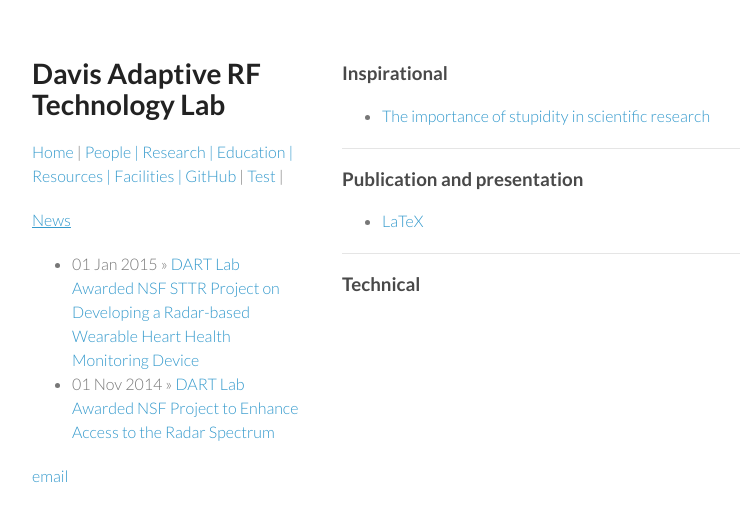
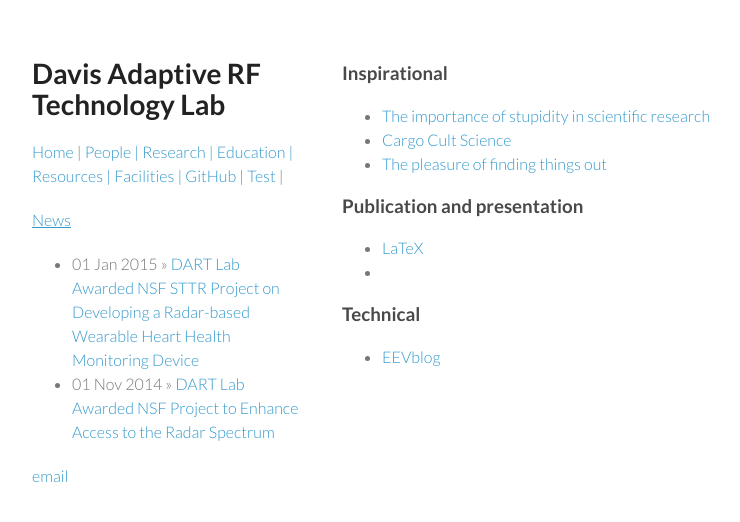
Before and after one commit to ucdart/ucdart.github.io, a Jekyll site: the page built from resources/index.html, in a window 1280 px wide. Shown: the top 522 px of the page, without its empty margins (128-868 px from the left). Built offline with Jekyll 4.4.1, drawn with Linux system fonts in a browser that asks for light colours.

Commit message:
Update index.html

```diff
--- a/resources/index.html
+++ b/resources/index.html
@@ -5,15 +5,17 @@
 <h3> Inspirational </h3>
 <ul>
   <li><a href="http://jcs.biologists.org/content/121/11/1771.full">The importance of stupidity in scientific research</a></li>
+  <li><a href="http://www.lhup.edu/~DSIMANEK/cargocul.htm">Cargo Cult Science</a></li>
+  <li><a href="https://www.youtube.com/watch?v=Bgaw9qe7DEE">The pleasure of finding things out</a></li>
 </ul>
-
-<hr>
 
 <h3> Publication and presentation </h3>
 <ul>
   <li><a href="/resources/latex.html">LaTeX</a></li>
+  <li><a href=""></a></li>
 </ul>
 
-<hr>
-
 <h3> Technical</h3>
+<ul>
+  <li><a href="http://www.youtube.com/user/EEVblog?feature=watch">EEVblog</a></li>
+</ul>
```
